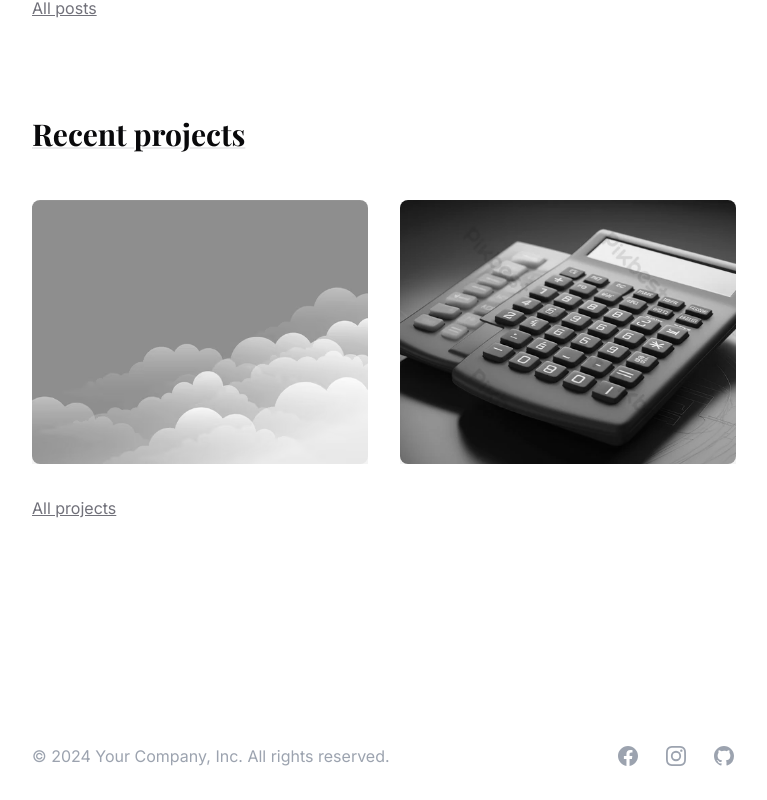
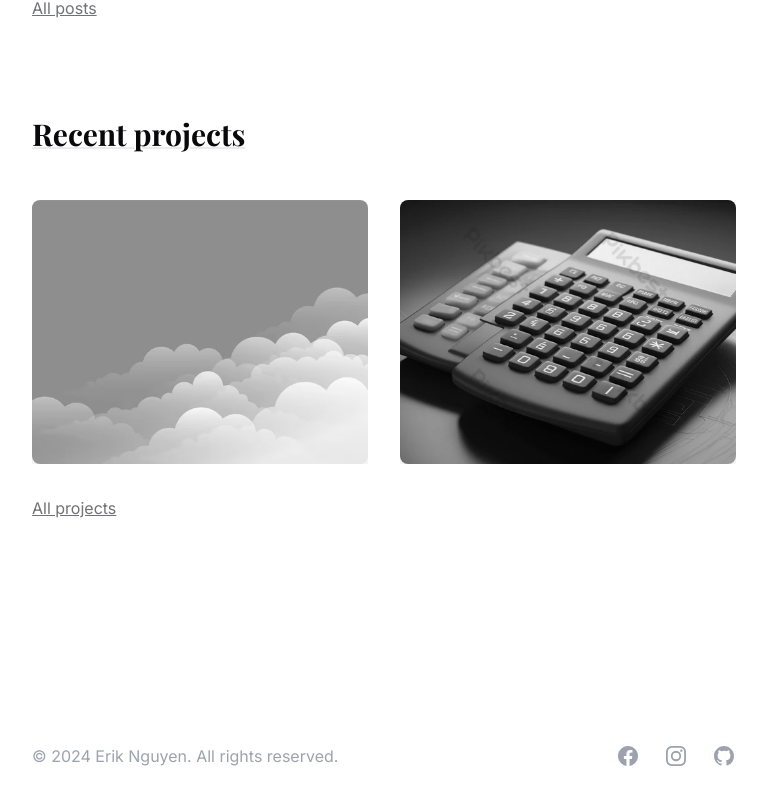
Before and after one commit to erik-ng-3006/huni-portfolio, a Next.js app: page / in a window 1280 px wide. Shown: the part 663-1463 px from the top of the page, without its empty margins (256-1023 px from the left). Built offline with nearby package versions, Linux system fonts and the light colour scheme; a web font is replaced by a local one.

Commit message:
edit footer

```diff
--- a/components/footer.tsx
+++ b/components/footer.tsx
@@ -61,7 +61,7 @@ const Footer = () => {
           </div>
           <div className='mt-8 md:order-1 md:mt-0'>
             <p className='text-center text-base text-gray-400'>
-              &copy; {new Date().getFullYear()} Your Company, Inc. All rights
+              &copy; {new Date().getFullYear()} Erik Nguyen. All rights
               reserved.
             </p>
           </div>
```
